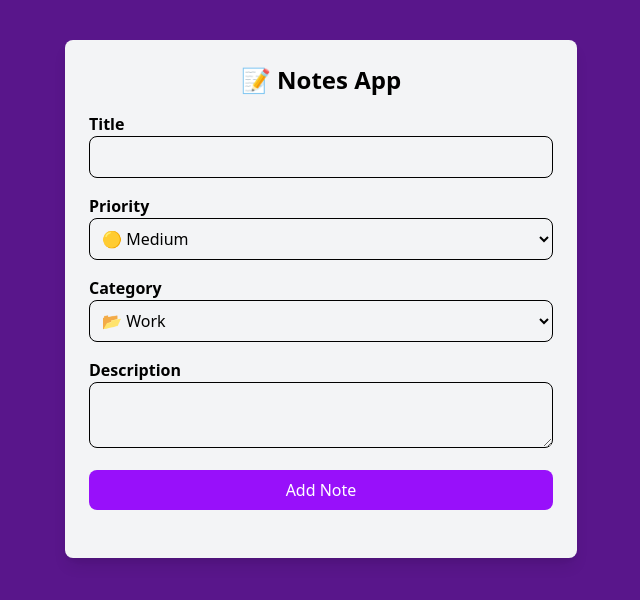
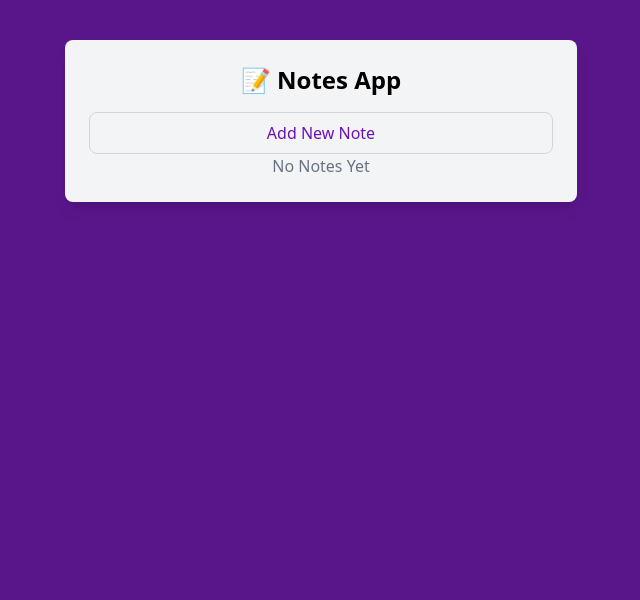
Before and after one commit to Azazel1169/notes-app, a React (Vite) app: page / in a window 1280 px wide. Shown: the top 600 px of the page, without its empty margins (319-959 px from the left). Built offline with nearby package versions, Linux system fonts and the light colour scheme.

Commit message:
hide form/ add new note button added, extends and collapses form

```diff
--- a/src/App.jsx
+++ b/src/App.jsx
@@ -1,6 +1,7 @@
 import { useState } from 'react';
 
 import NoteForm from './components/NoteForm';
+import NoteList from './components/NoteList';
 
 const App = () => {
   const [notes, setNotes] = useState([]);
@@ -10,6 +11,7 @@
       <h2 className='text-2xl font-bold mb-4 text-center'>📝 Notes App</h2>
 
       <NoteForm notes={notes} setNotes={setNotes} />
+      <NoteList notes={notes} />
     </div>
   );
 };
--- a/src/components/NoteForm.jsx
+++ b/src/components/NoteForm.jsx
@@ -28,6 +28,8 @@
     category: 'Work',
     description: '',
   });
+
+  const [isFormVisible, setIsFormVisible] = useState(false);
 
   // ==========================================
   // 2. Input Change Handler
@@ -65,6 +67,14 @@
   //    - Renders the form and its fields
   // ==========================================
   return (
+    <>
+      {/* Toggle Btn */}
+      <button onClick={() => setIsFormVisible(!isFormVisible)} className='w-full bg-gray-100 border border-gray-300 text-purple-800 py-2 rounded-lg cursor-pointer hover:bg-purple-200 hover:border-purple-300 transition md-4'>
+        {isFormVisible ? 'Hide Form' : 'Add New Note '}
+      </button>
+
+      {/* Form */}
+      {isFormVisible && (
          <form onSubmit={handleSubmit} className='mb-6'>
         {/* --- Title Input Block --- */}
         {/* Input for the note's title */}
@@ -140,6 +150,9 @@
           Add Note
         </button>
       </form>
+      )}
+
+    </>
   );
 };
 
--- /dev/null
+++ b/src/components/NoteList.jsx
@@ -0,0 +1,50 @@
+/*
+==========================================
+ NoteList Component
+==========================================
+
+ Table of Contents:
+ 1. Empty State Section
+ 2. Notes List Rendering Section
+ 3. Export Section
+*/
+
+// ==========================================
+// 1. Empty State Section
+//    - Renders a message if there are no notes
+// ==========================================
+const NoteList = ({ notes }) => {
+  if (notes.length === 0) {
+    return <p className='text-center text-gray-500'>No Notes Yet</p>;
+  }
+
+  // ==========================================
+  // 2. Notes List Rendering Section
+  //    - Maps over notes and renders each note
+  // ==========================================
+  return (
+    <div className='space-y-4'>
+      {notes.map((note) => (
+        <div
+          key={note.id}
+          className='p-4 bg-white rounded-lg shadow-md border-l-4'
+        >
+          <h3 className='text-lg font-bold'>{note.title}</h3>
+          <p className='text-sm text-gray-600'>
+            <strong>Category: </strong> {note.category}
+          </p>
+          <p className='text-sm text-gray-600'>
+            <strong>Priority: </strong> {note.priority}
+          </p>
+          <p className='mt-2'>{note.description}</p>
+        </div>
+      ))}
+    </div>
+  );
+};
+
+// ==========================================
+// 3. Export Section
+//    - Exports the NoteList component
+// ==========================================
+export default NoteList;
```
Lines whose indentation alone changed are shown as unchanged.
